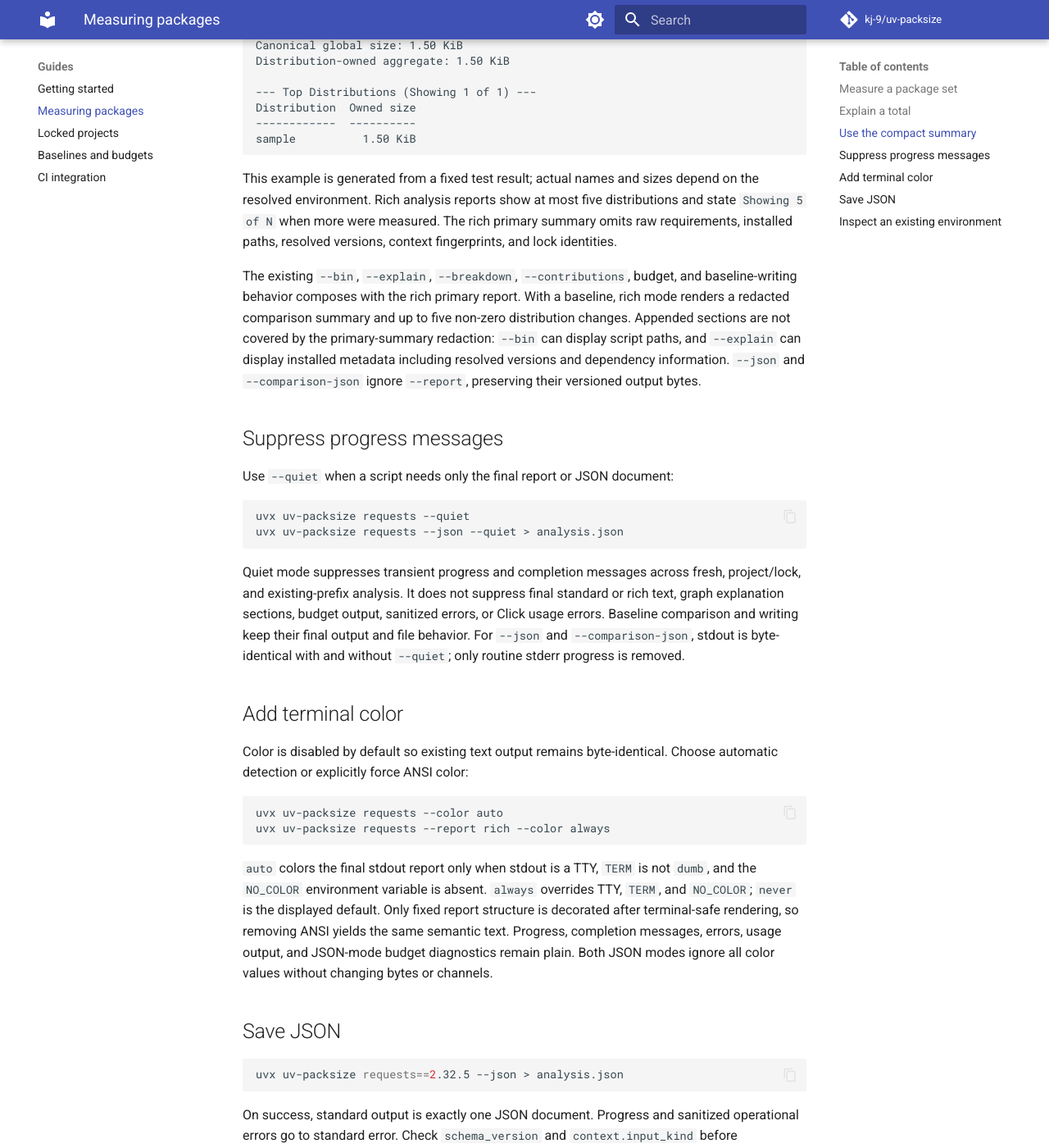
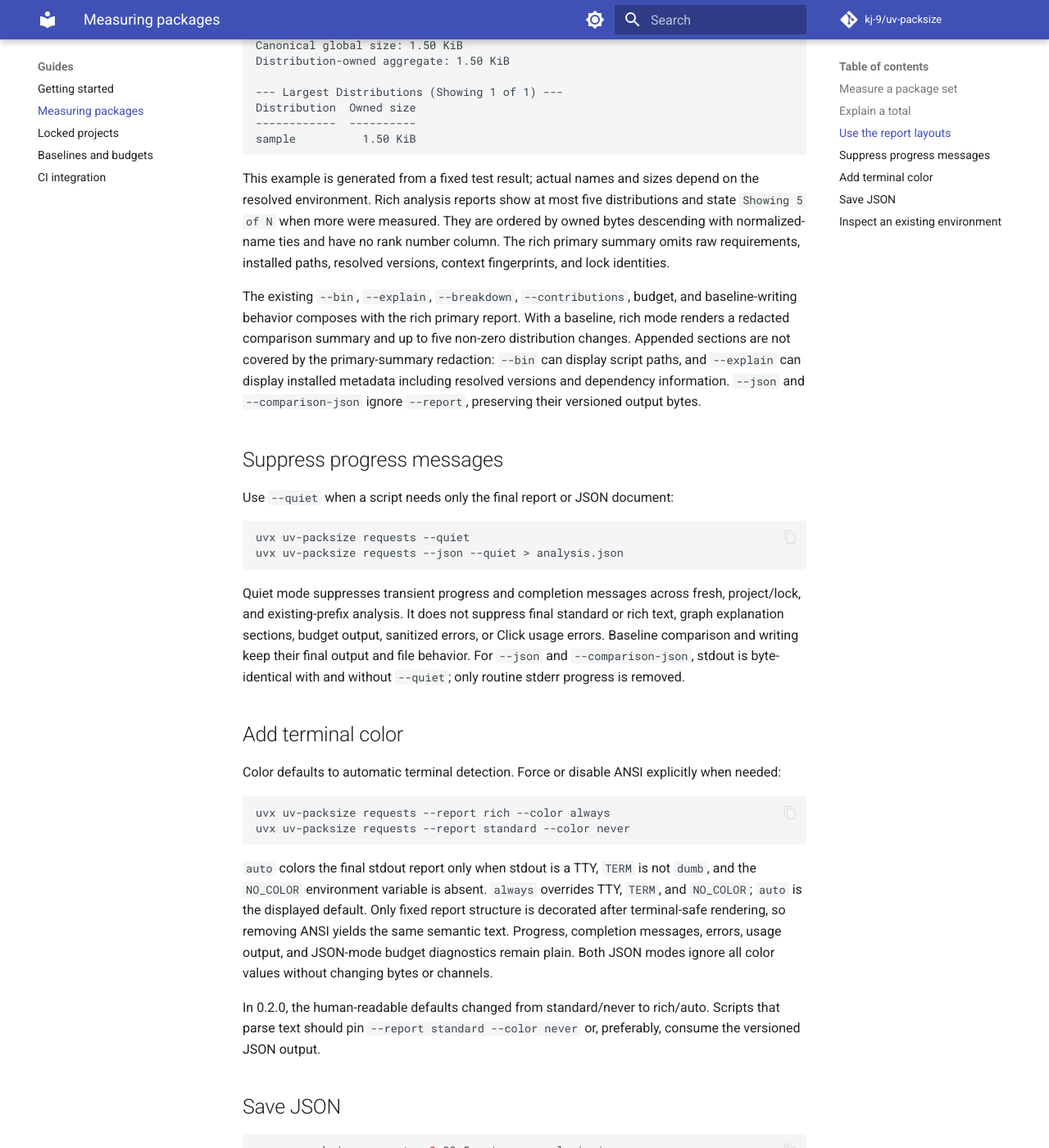
Before and after one commit to kj-9/uv-packsize, an MkDocs documentation site: the page built from docs/user-guide/measuring-packages.md, in a window 1280 px wide and 1400 px high, scrolled down 1136 px. Shown: the whole window at 82% size. Built offline with MkDocs 1.6.1 and Material for MkDocs 9.7.7, drawn with Linux system fonts in a browser that asks for light colours; comment, search, counter and statistics services are not loaded; some of the changed text lies outside the part shown.

Commit message:
feat: default to rich terminal reports

````diff
--- a/docs/user-guide/measuring-packages.md
+++ b/docs/user-guide/measuring-packages.md
@@ -25,13 +25,13 @@ uvx uv-packsize 'package-a' 'package-b' --contributions
 
 These options affect only the text presentation and do not change a JSON result.
 
-## Use the compact summary
+## Use the report layouts
 
-The default `--report standard` layout keeps the complete distribution table.
-Use the opt-in rich layout for a compact, redacted overview:
+The default `--report rich` layout provides a compact, redacted overview. To
+request the pre-0.2.0 full plain-text table, use:
 
 ```bash
-uvx uv-packsize requests --report rich
+uvx uv-packsize requests --report standard --color never
 ```
 
 ```text
@@ -44,7 +44,7 @@ Distributions: 1
 Canonical global size: 1.50 KiB
 Distribution-owned aggregate: 1.50 KiB
 
---- Top Distributions (Showing 1 of 1) ---
+--- Largest Distributions (Showing 1 of 1) ---
 Distribution  Owned size
 ------------  ----------
 sample          1.50 KiB
@@ -52,7 +52,9 @@ sample          1.50 KiB
 
 This example is generated from a fixed test result; actual names and sizes
 depend on the resolved environment. Rich analysis reports show at most five
-distributions and state `Showing 5 of N` when more were measured. The rich
+distributions and state `Showing 5 of N` when more were measured. They are
+ordered by owned bytes descending with normalized-name ties and have no rank
+number column. The rich
 primary summary omits raw requirements, installed paths, resolved versions,
 context fingerprints, and lock identities.
 
@@ -83,21 +85,25 @@ with and without `--quiet`; only routine stderr progress is removed.
 
 ## Add terminal color
 
-Color is disabled by default so existing text output remains byte-identical.
-Choose automatic detection or explicitly force ANSI color:
+Color defaults to automatic terminal detection. Force or disable ANSI
+explicitly when needed:
 
 ```bash
-uvx uv-packsize requests --color auto
 uvx uv-packsize requests --report rich --color always
+uvx uv-packsize requests --report standard --color never
 ```
 
 `auto` colors the final stdout report only when stdout is a TTY, `TERM` is not
 `dumb`, and the `NO_COLOR` environment variable is absent. `always` overrides
-TTY, `TERM`, and `NO_COLOR`; `never` is the displayed default. Only fixed report
+TTY, `TERM`, and `NO_COLOR`; `auto` is the displayed default. Only fixed report
 structure is decorated after terminal-safe rendering, so removing ANSI yields
 the same semantic text. Progress, completion messages, errors, usage output,
 and JSON-mode budget diagnostics remain plain. Both JSON modes ignore all
 color values without changing bytes or channels.
+
+In 0.2.0, the human-readable defaults changed from standard/never to
+rich/auto. Scripts that parse text should pin `--report standard --color never`
+or, preferably, consume the versioned JSON output.
 
 ## Save JSON
 
````
Also changed, not shown: README.md (+18 -11 lines), docs/implementation-plan.md (+32 -1 lines), docs/roadmap.md (+8 -0 lines), docs/user-guide/locked-projects.md (+3 -2 lines), docs/user-guide/reference/measurement-contract.md (+8 -3 lines), 8 other files.
